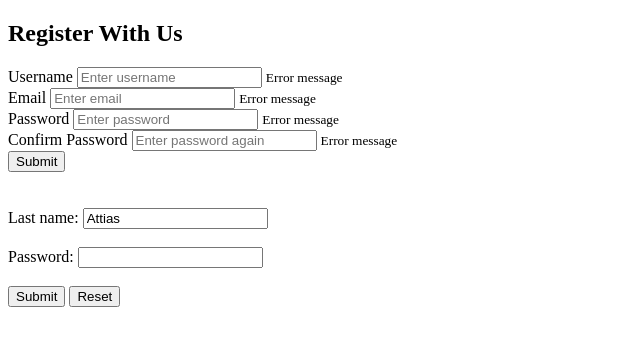
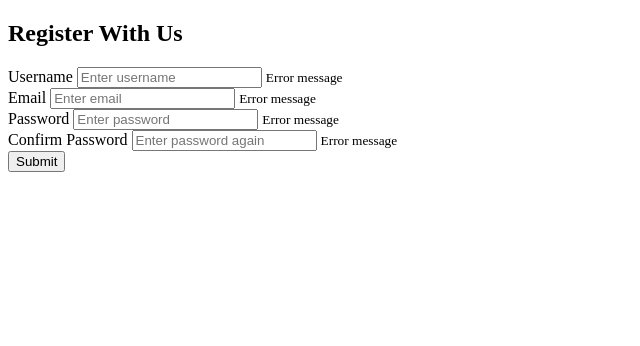
Before and after one commit to maoritz/form-validator, a plain HTML site: page index.html in a window 1280 px wide. Shown: the whole page, without its empty margins (0-640 px from the left). Drawn offline with Linux system fonts and the light colour scheme.

Commit message:
clean html

```diff
--- a/index.html
+++ b/index.html
@@ -32,22 +32,6 @@
             </div>
             <button class="submit">Submit</button>
         </form>
-
-
-
-            <br>
-            <br>
-            <label for="lname">Last name:</label>
-            <input name="lname" id="lname" value="Attias">
-            <br>
-            <br>
-            <label for="password">Password:</label>
-            <input name="password" type="password">
-            <br>
-            <br>
-            <button type="submit">Submit</button>
-            <button type="reset">Reset</button>
-
     </div>
 </body>
 </html>
```
